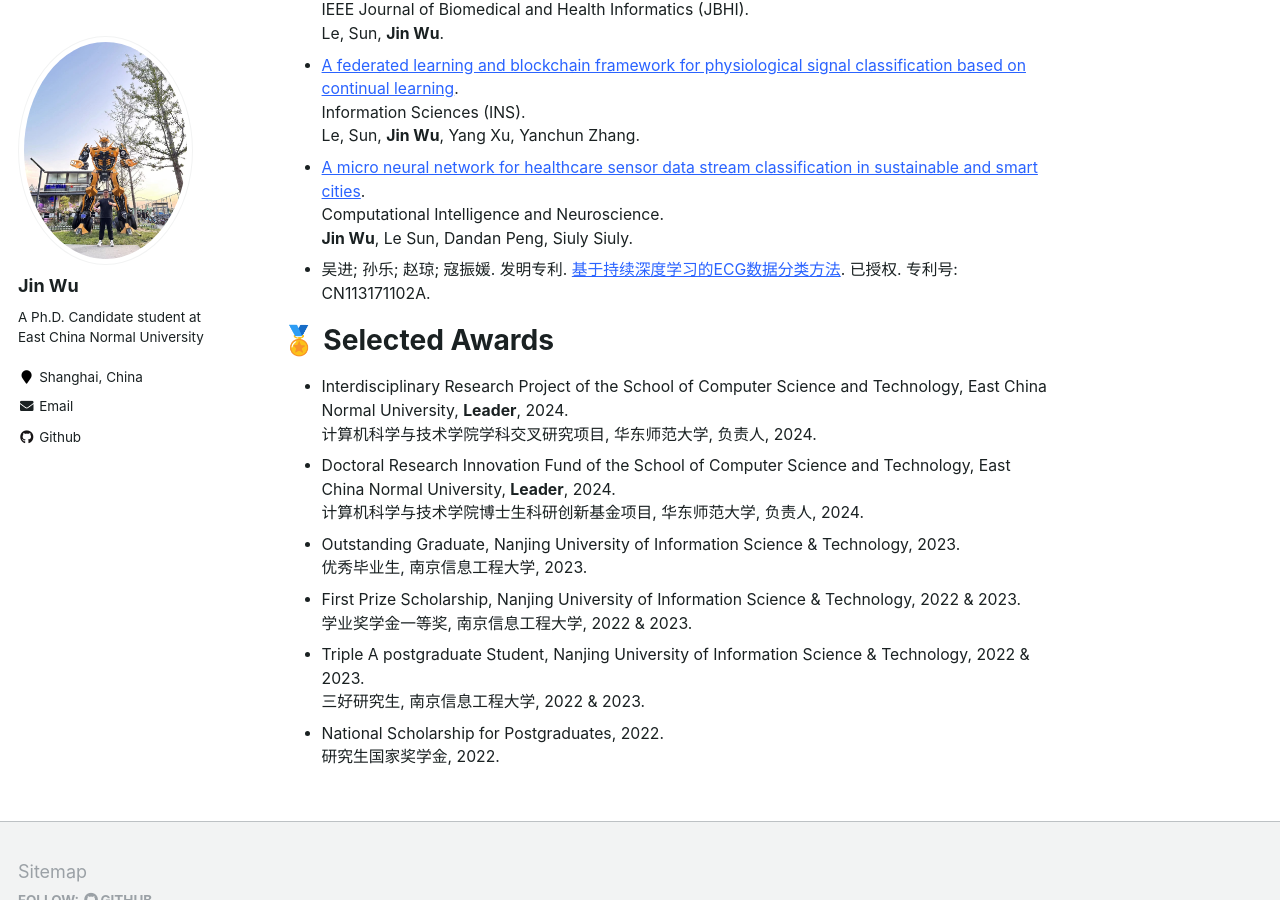
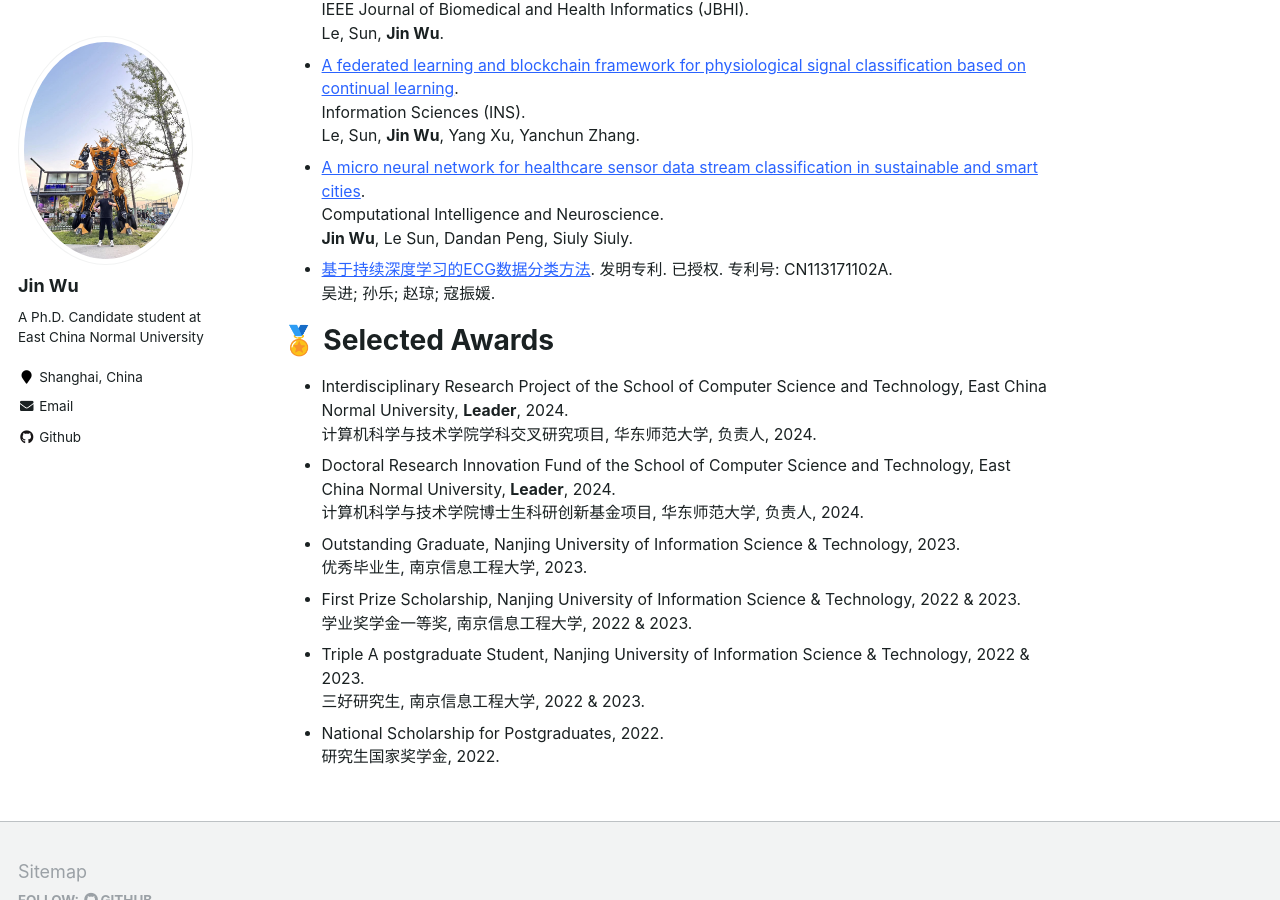
Before and after one commit to WooTzins/WooTzins.github.io, a Jekyll site: the page built from _pages/about.md, in a window 1280 px wide and 900 px high, scrolled down 460 px. Built offline with Jekyll 4.4.1, drawn with Linux system fonts in a browser that asks for light colours; comment, search, counter and statistics services are not loaded.

```diff
--- a/_pages/about.md
+++ b/_pages/about.md
@@ -26,7 +26,8 @@ Le, Sun, **Jin Wu**, Yang Xu, Yanchun Zhang.
 * [A micro neural network for healthcare sensor data stream classification in sustainable and smart cities](https://onlinelibrary.wiley.com/doi/pdf/10.1155/2022/4270295).\\
   Computational Intelligence and Neuroscience. \\
 **Jin Wu**, Le Sun, Dandan Peng, Siuly Siuly.
-* 吴进; 孙乐; 赵琼; 寇振媛. 发明专利. [基于持续深度学习的ECG数据分类方法](/files/patent_2021103769487.pdf). 已授权. 专利号: CN113171102A.
+* [基于持续深度学习的ECG数据分类方法](/files/patent_2021103769487.pdf). 发明专利. 已授权. 专利号: CN113171102A. \\
+  吴进; 孙乐; 赵琼; 寇振媛.
 
 
 🏅️ Selected Awards
```
